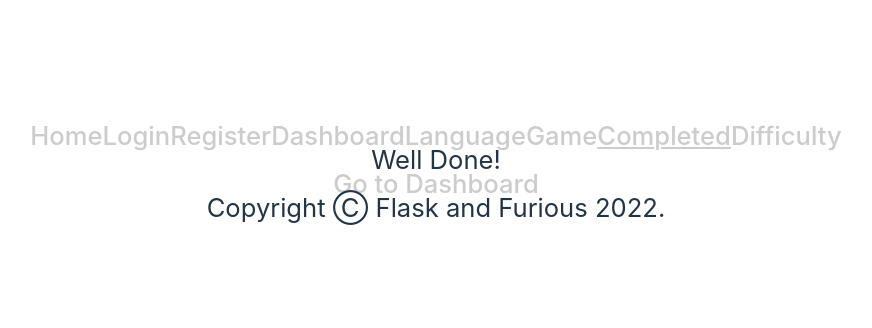
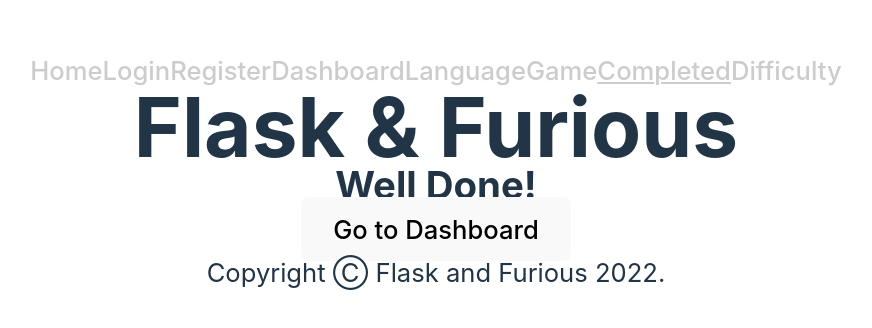
Before and after one commit to Flask-and-Furious/client_side, a React (Vite) app: page /completed in a window 1280 px wide. Shown: the part 228-556 px from the top of the page, without its empty margins (204-1076 px from the left). Built offline with nearby package versions, Linux system fonts and the light colour scheme.

Commit message:
use components to create completed page

```diff
--- a/src/pages/Completed/index.jsx
+++ b/src/pages/Completed/index.jsx
@@ -1,12 +1,20 @@
 import React from "react";
+import { Button, Subtitle, Title } from "../../components";
 
 function CompletedPage() {
-    return (<>
-        <div>Well Done!</div>
+  return (
+    <>
+      <div>
+        <Title title="Flask & Furious" />
+        <Subtitle subtitle="Well Done!" />
+        <Button text="Go to Dashboard" nextPage="/dashboard" />
+      </div>
 
-        <a href="/dashboard">Go to Dashboard</a>
-        </>
-    )
+      {/* <div>Well Done!</div>
+
+      <a href="/dashboard">Go to Dashboard</a> */}
+    </>
+  );
 }
 
-export default CompletedPage
+export default CompletedPage;
```
